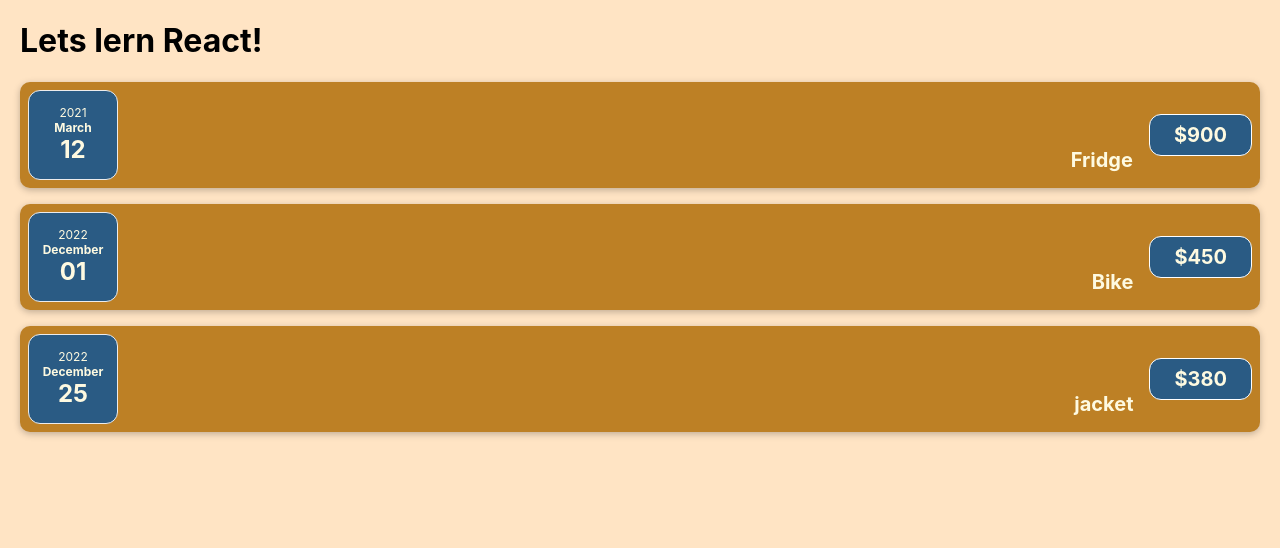
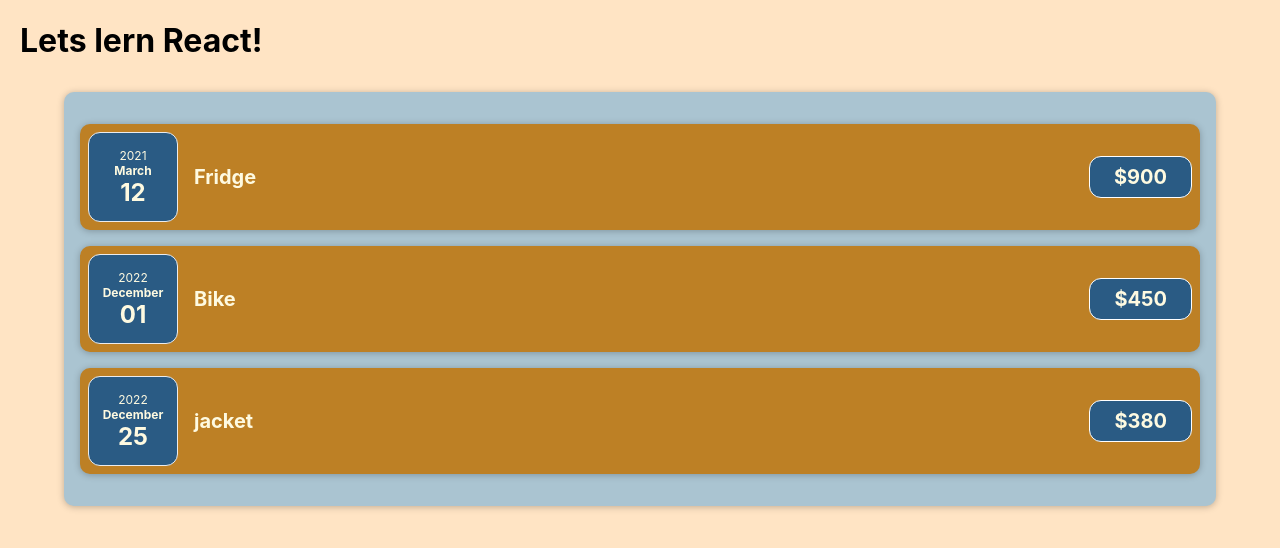
Before and after one commit to Radchenko87dmytro/payment-management, a React (Create React App) app: page / in a window 1280 px wide. Shown: the top 548 px of the page. Built offline with nearby package versions, Linux system fonts and the light colour scheme.

Commit message:
Refactoring of file structure and adding folders Costs and UI

```diff
--- a/src/components/CostItem.css
+++ b/src/components/Costs/CostItem.css
@@ -5,8 +5,6 @@
     padding: 0.5rem;
     margin: 1rem 0;
     background-color: #bd8025;
-    border-radius: 10px;
-    box-shadow: 0 2px 7px rgba(0, 0, 0, 0.25);
   }
 
   .cost-item__description {
@@ -23,12 +21,12 @@
     color: #3a3a3a;
     font-size: 1rem;
     flex: 1;
-    margin: 0 0rem;
+    margin: 0 1rem;
     /*margin: 50 150px;*/
-    padding-top: 50px;
+    /* padding-top: 50px; */
     color: #fefae1;
-    position: bottom;
-    text-align: right;
+    /* position: bottom;
+    text-align: right; */
   }
 
   .cost-item__price {
--- a/src/components/CostItem.js
+++ b/src/components/Costs/CostItem.js
@@ -1,3 +1,4 @@
+import Card from '../UI/Card';
 import CostDate from './CostDate';
 import './CostItem.css';
 
@@ -6,15 +7,15 @@ function CostItem(props) {
 
 
     return (
-        <div className='cost-item'>
-            <CostDate date={props.date}/>
+        <Card className='cost-item'>
+            <CostDate date ={props.date}/>
             <div className='cost-item__description'>
                 <h2>{props.description}</h2>
                 <div className='cost-item__price'>{"$"+props.amount}</div>
 
             </div>
 
-        </div>
+        </Card>
 
 
 
--- /dev/null
+++ b/src/components/Costs/Costs.css
@@ -0,0 +1,8 @@
+.costs {
+    padding: 1rem;
+    background-color: #aac4d1;
+    margin: 2rem auto;
+    width: 70rem;
+    max-width: 95%;
+
+  }
--- a/src/components/Costs.js
+++ b/src/components/Costs/Costs.js
@@ -1,13 +1,15 @@
 import CostItem from "./CostItem";
+import "./Costs.css";
+import Card from "../UI/Card";
 
 function Costs (props){
 
     return(
-        <div className="costs">
+        <Card className="costs">
             <CostItem date={props.costs[0].date} description={props.costs[0].description} amount={props.costs[0].amount}/>
             <CostItem date={props.costs[1].date} description={props.costs[1].description} amount={props.costs[1].amount}/>
             <CostItem date={props.costs[2].date} description={props.costs[2].description} amount={props.costs[2].amount}/>
-        </div>
+        </Card>
     )
 }
 
--- /dev/null
+++ b/src/components/UI/Card.css
@@ -0,0 +1,4 @@
+.card{
+   border-radius: 10px;
+   box-shadow: 0 1px 7px rgba(0, 0, 0, 0.25);
+}
--- /dev/null
+++ b/src/components/UI/Card.js
@@ -0,0 +1,8 @@
+import './Card.css';
+
+function Card(props){
+    const classes = 'card ' + props.className;
+    return <div className={classes}>{props.children}</div>
+}
+
+export default Card;
```
Also changed, not shown: src/App.js (+8 -2 lines), src/components/Costs/CostDate.css (renamed from src/components/CostDate.css), src/components/Costs/CostDate.js (renamed from src/components/CostDate.js).
